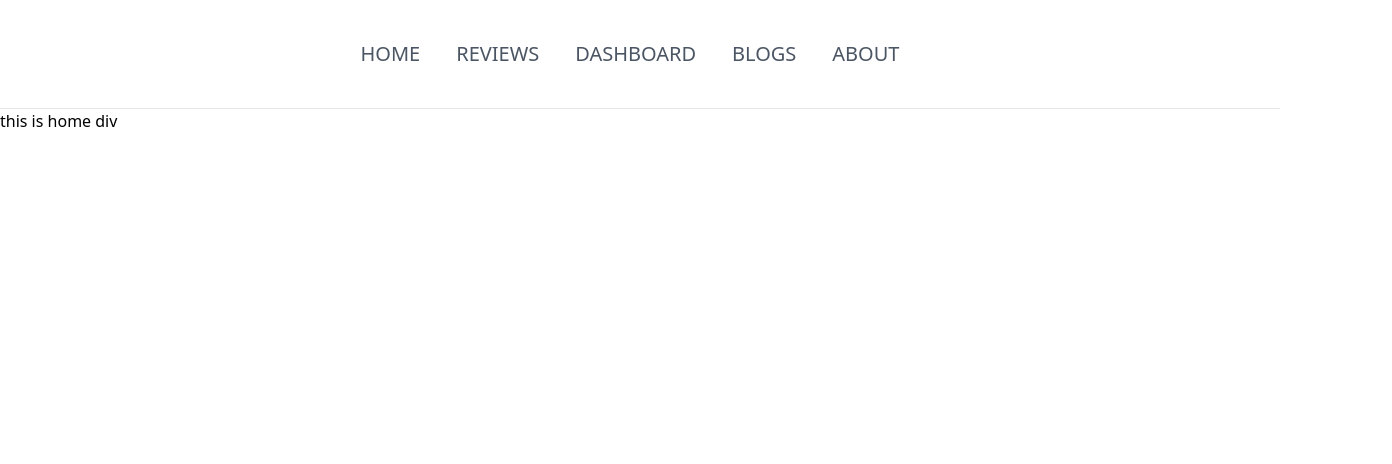
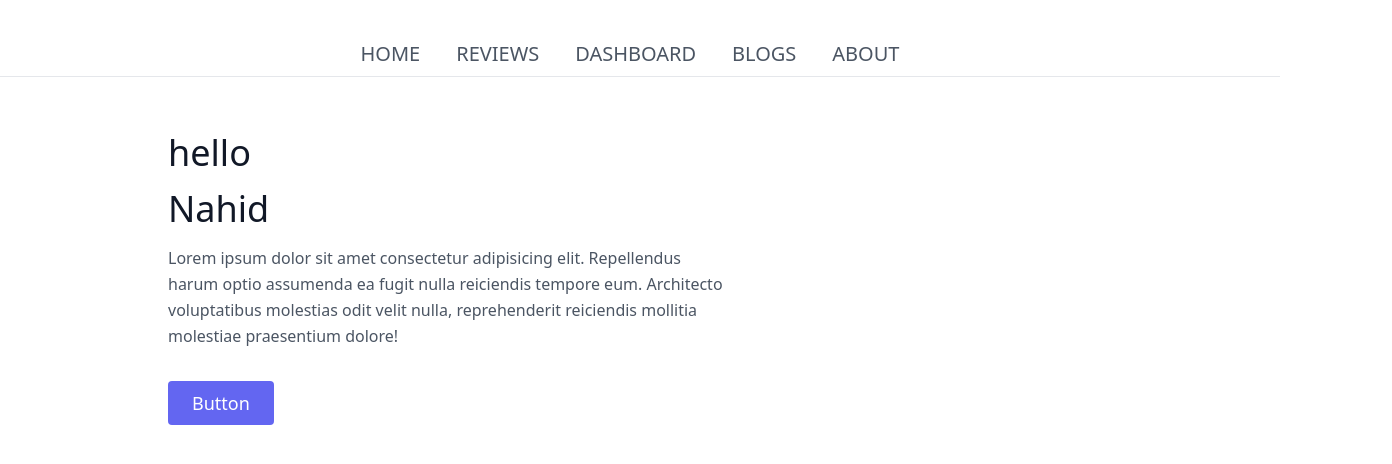
Before and after one commit to Nahid-khandakar/Review-API, a React (Create React App) app: page / in a window 1280 px wide. Shown: the top 464 px of the page, 1392 px wide, since content can reach past the window. Built offline with nearby package versions, Linux system fonts and the light colour scheme.

Commit message:
fix home component

```diff
--- a/src/components/Home/Home.js
+++ b/src/components/Home/Home.js
@@ -3,9 +3,38 @@ import './Home.css'
 
 const Home = () => {
     return (
-        <div>
-            <h1>this is home div</h1>
-        </div>
+        <section className="text-gray-600">
+
+            <div className="container lg:mx-28 sm:mx-auto flex px-14 py-14 md:flex-row flex-col items-center">
+
+                <div className="lg:flex-grow md:w-1/2 lg:pr-24 md:pr-10 flex flex-col md:items-start md:text-left mb-16 md:mb-0 items-center text-center">
+                    <h1 className="title-font sm:text-4xl text-3xl mb-4 font-medium text-gray-900">hello
+                    </h1>
+
+                    <h1 className="title-font sm:text-4xl text-3xl mb-4 font-medium text-gray-900">
+                        Nahid
+                    </h1>
+
+                    <p className="mb-8 leading-relaxed">
+                        Lorem ipsum dolor sit amet consectetur adipisicing elit. Repellendus harum optio assumenda ea fugit nulla reiciendis tempore eum. Architecto voluptatibus molestias odit velit nulla, reprehenderit reiciendis mollitia molestiae praesentium dolore!
+                    </p>
+
+                    <div className="flex justify-center">
+
+                        <button className="inline-flex text-white bg-indigo-500 border-0 py-2 px-6 focus:outline-none hover:bg-indigo-600 rounded text-lg">Button</button>
+
+                    </div>
+
+                </div>
+
+                <div className="lg:max-w-lg lg:w-full md:w-1/2 w-5/6">
+
+                </div>
+
+            </div>
+
+
+        </section>
     );
 };
 
--- a/src/components/Navbar/Navbar.js
+++ b/src/components/Navbar/Navbar.js
@@ -7,7 +7,7 @@ const Navbar = () => {
         <header className="text-gray-600 ">
 
 
-            <nav className="md:ml-auto  md:mr-auto flex flex-wrap items-center justify-center text-xl mt-10 mb-10">
+            <nav className="md:ml-auto  md:mr-auto flex flex-wrap items-center justify-center text-xl mt-10 mb-2">
 
                 <Link to='home' className='ml-4 mr-9' >HOME</Link>
                 <Link to='review' className='mr-9'> REVIEWS</Link>
```
